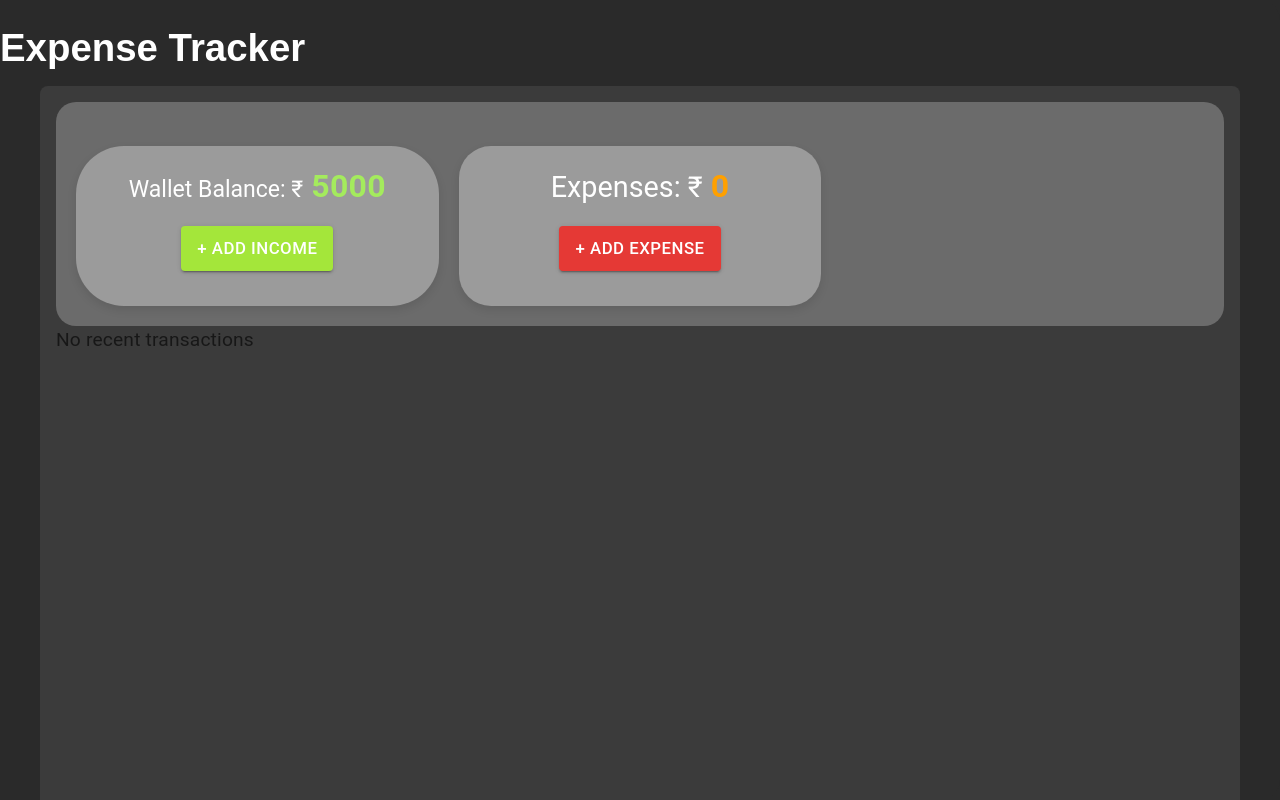
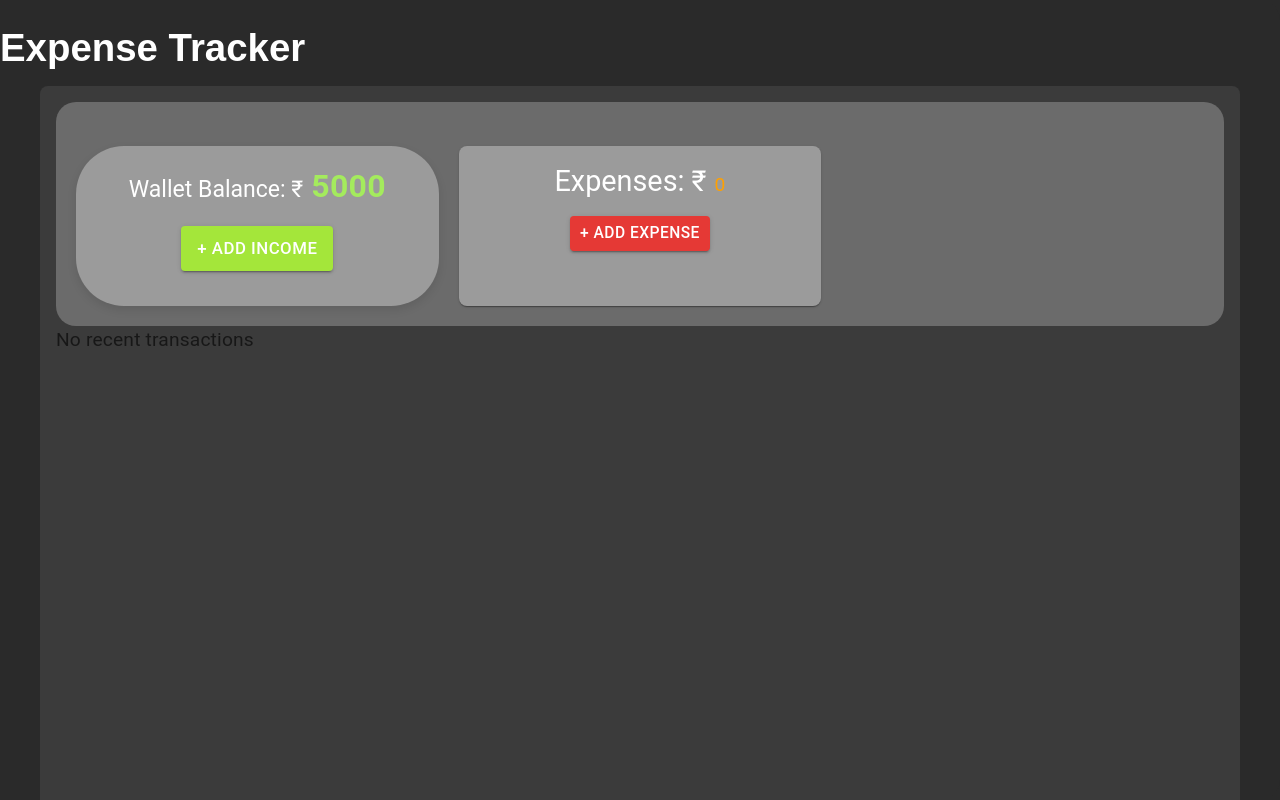
Before and after one commit to saikumar080/x-expense-tracker, a React (Create React App) app: page / in a window 1280 px wide. Built offline with nearby package versions, Linux system fonts and the light colour scheme.

Commit message:
Checking

```diff
--- a/src/Components/ExpenseForm/ExpenseList.jsx
+++ b/src/Components/ExpenseForm/ExpenseList.jsx
@@ -1,4 +1,4 @@
-import React, { useEffect, useState } from "react";
+import React, { useEffect, useState, useRef } from "react";
 import {
   Card,
   Button,
@@ -19,9 +19,9 @@ const Transition = React.forwardRef(function Transition(props, ref) {
   return <Slide direction="up" ref={ref} {...props} />;
 });
 
-
 export default function ExpenseList() {
   const { state, dispatch } = useExpense();
+
   const totalExpenses = state.expenses.reduce(
     (total, expense) => total + expense.amount,
     0
@@ -29,25 +29,27 @@ const totalExpenses = state.expenses.reduce(
 
   const [showForm, setShowForm] = useState(false);
   const [title, setTitle] = useState("");
-  const [price, setPrice  ] = useState("");
+  const [price, setPrice] = useState("");
   const [category, setCategory] = useState("");
   const [date, setDate] = useState("");
   const [snackbarOpen, setSnackbarOpen] = useState(false);
   const [errorMsg, setErrorMsg] = useState("");
 
-  const inputRef = React.useRef(null);
+  const inputRef = useRef(null);
 
-   useEffect(()=>{
-    if(state.editExpense){
+  useEffect(() => {
+    if (state.editExpense) {
       setTitle(state.editExpense.title);
       setPrice(state.editExpense.amount);
       setCategory(state.editExpense.category);
       setDate(state.editExpense.date);
       setShowForm(true);
     }
-   },[state.editExpense]);
-  // handle add expense form
-  const handleAddExpense = () => {
+  }, [state.editExpense]);
+
+  const handleAddExpense = (e) => {
+    e.preventDefault();
+
     const numAmount = Number(price);
 
     if (!title || !category || !date || isNaN(numAmount) || numAmount <= 0) {
@@ -55,18 +57,14 @@ const totalExpenses = state.expenses.reduce(
       setSnackbarOpen(true);
       return;
     }
-    if(!state.editExpense && numAmount > state.balance) {
+
+    if (!state.editExpense && numAmount > state.balance) {
       setErrorMsg("Insufficient balance.");
       setSnackbarOpen(true);
       return;
     }
-    if(state.editExpense){
-      const oldAmount=state.editExpense.amount;
-      const extraAmount=numAmount - oldAmount;
-      if(extraAmount >0 && extraAmount > state.balance){
-        setSnackbarOpen(true);
-        return;
-      }
+
+    if (state.editExpense) {
       dispatch({
         type: "EDIT_EXPENSE",
         payload: {
@@ -74,14 +72,12 @@ const totalExpenses = state.expenses.reduce(
           title,
           amount: numAmount,
           category,
-          date
-        }
-      })
-      dispatch({
-        type:"SET_EDIT_EXPENSE",
-        payload:null
+          date,
+        },
       });
-    }else{
+
+      dispatch({ type: "SET_EDIT_EXPENSE", payload: null });
+    } else {
       dispatch({
         type: "ADD_EXPENSE",
         payload: {
@@ -89,13 +85,11 @@ const totalExpenses = state.expenses.reduce(
           title,
           amount: numAmount,
           category,
-          date
-        }
-      })
+          date,
+        },
+      });
     }
 
-
-    // reset form
     setTitle("");
     setPrice("");
     setCategory("");
@@ -107,45 +101,28 @@ const totalExpenses = state.expenses.reduce(
     <>
       {/* Expense Card */}
       <Card
-        className="card"
-   sx={{ width: '100%', minHeight: 160,  borderRadius:8, backgroundColor:'#9B9B9B', color:'#FFFFFF',fontFamily:'Ubuntu, sans-serif',fontWeight:'700', boxShadow:'0px 4px 10px rgba(0,0,0,0.1)', transition:'transform 0.3s ease ', cursor:"pointer", '&:hover':{transform:'scale(1.02)'}}}
-      >
-        <CardContent
         sx={{
-            height: "100%",
-            display: "flex",
-            flexDirection: "column",
-            justifyContent: "space-between",
-            alignItems: "center"
+          width: "100%",
+          minHeight: 160,
+          borderRadius: 2,
+          backgroundColor: "#9B9B9B",
+          color: "#fff",
         }}
       >
+        <CardContent>
           <Stack spacing={2} alignItems="center">
             <Typography variant="h5">
               Expenses: ₹
-              <Typography
-                component="span"
-                sx={{
-                  color: "#ffa000",
-                  fontWeight: "700",
-                  fontSize: 32,
-                  ml: 1
-                }}
-              >
+              <Typography component="span" sx={{ color: "#ffa000", ml: 1 }}>
                 {totalExpenses}
               </Typography>
             </Typography>
 
             <Button
-              type="submit"
+              type="button"
               variant="contained"
               size="small"
-              sx={{
-                bgcolor: "#e53935",
-                "&:hover": { bgcolor: "#ff1744" },
-                fontSize: { xs: "0.75rem", sm: "0.875rem" },
-                paddingX: { xs: 1.5, sm: 2 },
-                paddingY: { xs: 0.5, sm: 1 }
-              }}
+              sx={{ bgcolor: "#e53935" }}
               onClick={() => setShowForm(true)}
             >
               + Add Expense
@@ -163,11 +140,13 @@ const totalExpenses = state.expenses.reduce(
         maxWidth="sm"
         onEntered={() => inputRef.current?.focus()}
       >
-        <DialogTitle sx={{ color: "#212121" }}>
+        <DialogTitle>
           {state.editExpense ? "Edit Expense" : "Add New Expense"}
         </DialogTitle>
 
         <DialogContent>
+          {/* ✅ FORM START */}
+          <form onSubmit={handleAddExpense}>
             <Stack spacing={2} mt={1}>
               <TextField
                 label="Title"
@@ -185,27 +164,24 @@ const totalExpenses = state.expenses.reduce(
                 fullWidth
                 value={price}
                 onChange={(e) => setPrice(e.target.value)}
-
               />
 
+              {/* ✅ FIX: spacing added to avoid overlap */}
               <TextField
                 label="Category"
                 name="category"
+                select
                 fullWidth
-      select
                 value={category}
                 onChange={(e) => setCategory(e.target.value)}
-      SelectProps={{
-        native: true,
-      }}
+                SelectProps={{ native: true }}
+                sx={{ mb: 2 }}
               >
                 <option value=""></option>
-      <option value="food">Food</option>
-      <option value="travel">Travel</option>
-      <option value="entertainment">Entertainment</option>
+                <option value="Food">Food</option>
+                <option value="Travel">Travel</option>
+                <option value="Entertainment">Entertainment</option>
               </TextField>
-
-
 
               <TextField
                 type="date"
@@ -218,32 +194,28 @@ const totalExpenses = state.expenses.reduce(
               />
 
               <Stack direction="row" spacing={2} justifyContent="flex-end">
+                {/* ✅ MUST be submit */}
                 <Button
-                onClick={handleAddExpense}
+                  type="submit"
                   variant="contained"
-                sx={{ bgcolor: "#ffc107", "&:hover": { bgcolor: "#ff9800" } }}
+                  sx={{ bgcolor: "#ffc107" }}
                 >
                   {state.editExpense ? "Update Expense" : "Add Expense"}
                 </Button>
 
                 <Button
+                  type="button"
                   onClick={() => {
                     setShowForm(false);
-                  dispatch({
-                    type: "SET_EDIT_EXPENSE",
-                    payload: null
-                  })
-                }}
-                sx={{
-                  bgcolor: "#eeeeee",
-                  "&:hover": { bgcolor: "#d84315" },
-                  color: "black"
+                    dispatch({ type: "SET_EDIT_EXPENSE", payload: null });
                   }}
                 >
                   Cancel
                 </Button>
               </Stack>
             </Stack>
+          </form>
+          {/* ✅ FORM END */}
         </DialogContent>
       </Dialog>
 
@@ -254,9 +226,7 @@ const totalExpenses = state.expenses.reduce(
         onClose={() => setSnackbarOpen(false)}
         anchorOrigin={{ vertical: "top", horizontal: "center" }}
       >
-        <Alert severity="error" sx={{ width: "100%" }}>
-          {errorMsg}
-        </Alert>
+        <Alert severity="error">{errorMsg}</Alert>
       </Snackbar>
     </>
   );
```
Lines whose indentation alone changed are shown as unchanged.
